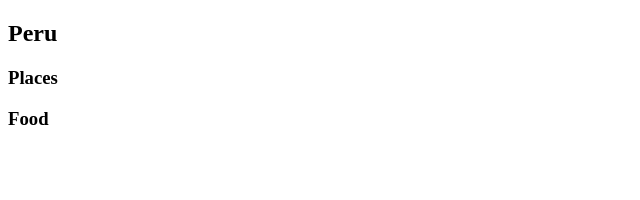
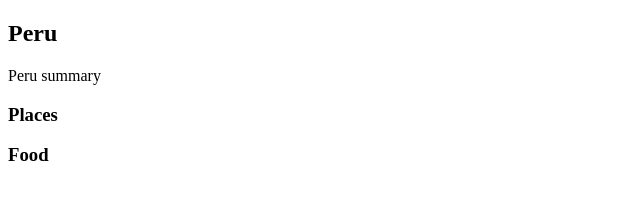
Before and after one commit to artcom3/travel-blog, a plain HTML site: page peru.html in a window 1280 px wide. Shown: the whole page, without its empty margins (0-640 px from the left). Drawn offline with Linux system fonts and the light colour scheme.

Commit message:
Add Summary

```diff
--- a/peru.html
+++ b/peru.html
@@ -11,7 +11,7 @@
   </header>
   <main>
     <h2>Peru</h2>
-    <p></p>
+    <p>Peru summary</p>
     <h3>Places</h3>
     <p></p>
     <h3>Food</h3>
```
